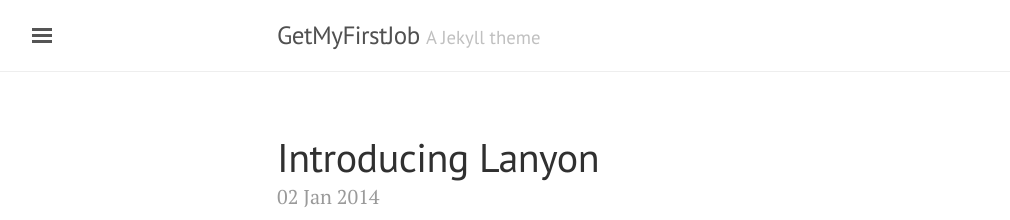
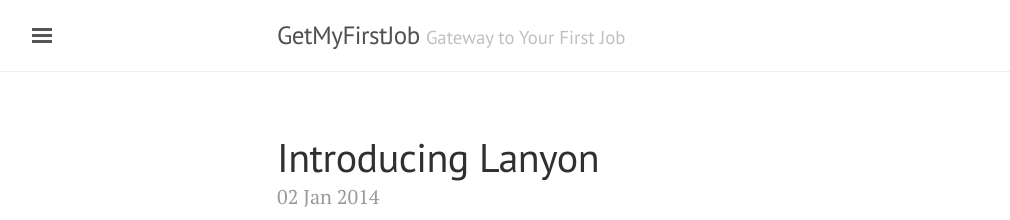
Before and after one commit to afizs/links, a Jekyll site: the page built from index.html, in a window 1280 px wide and 900 px high. Shown: the top 220 px of the window, without its empty margins (3-1013 px from the left). Built offline with Jekyll 4.4.1, drawn with Linux system fonts in a browser that asks for light colours; the list of posts is cut into pages by our own code.

Commit message:
Updated _config.yml

```diff
--- a/_config.yml
+++ b/_config.yml
@@ -6,7 +6,7 @@ permalink:           pretty
 
 # Setup
 title:               GetMyFirstJob
-tagline:             'A Jekyll theme'
+tagline:             'Gateway to Your First Job'
 description:         'A reserved <a href="http://jekyllrb.com" target="_blank">Jekyll</a> theme that places the utmost gravity on content with a hidden drawer. Made by <a href="https://twitter.com/mdo" target="_blank">@mdo</a>.'
 url:                 https://afizs.github.io/links/
 baseurl:             ''
```
